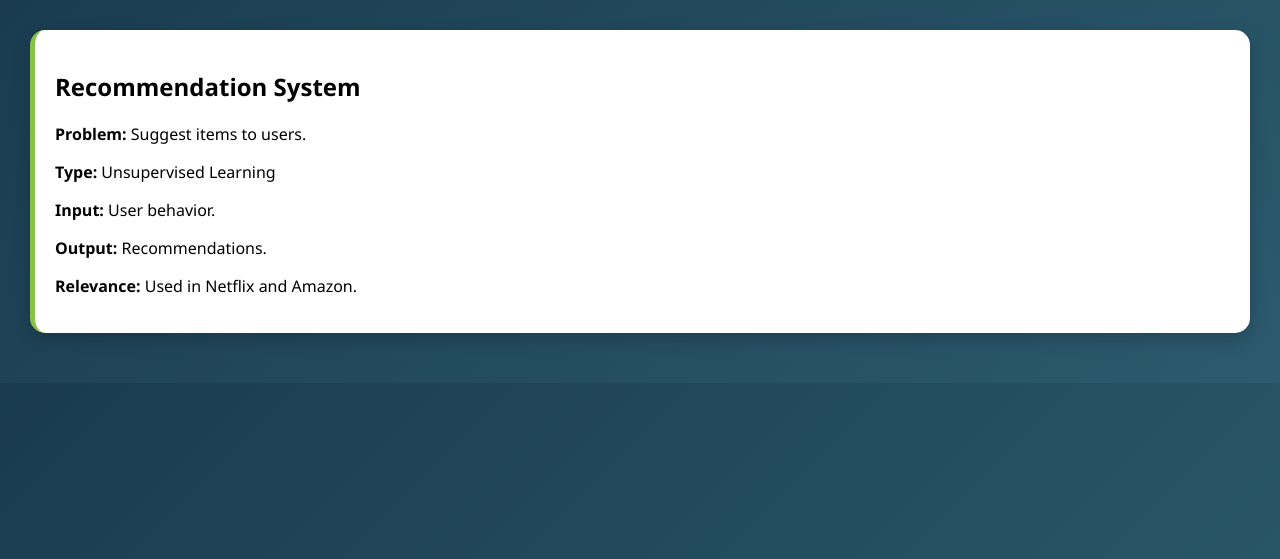
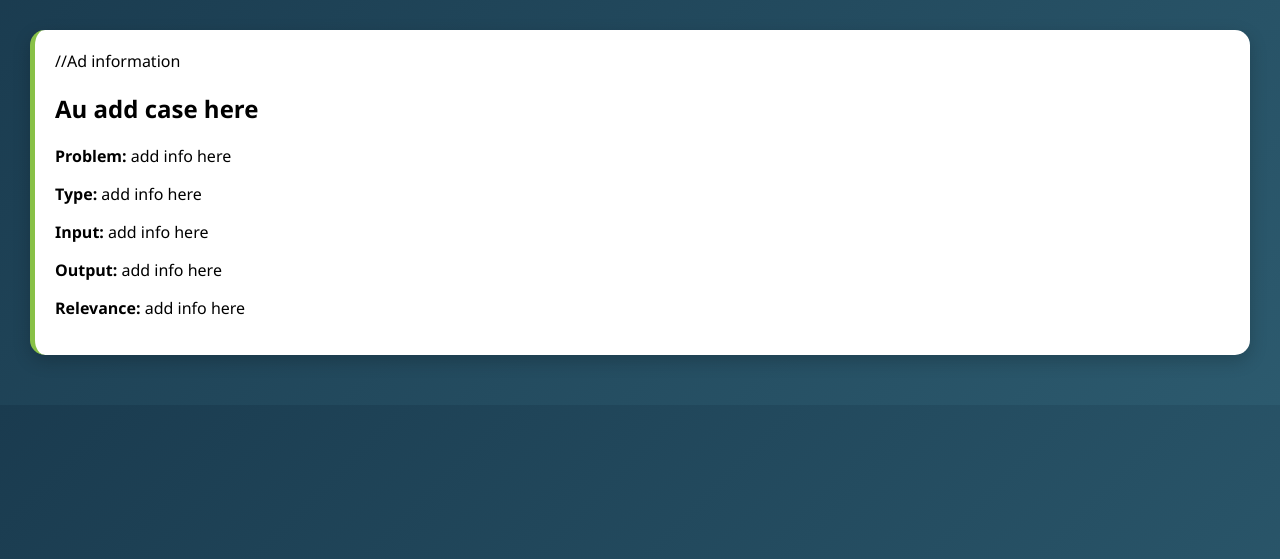
Before and after one commit to Gerlopa/trabajo-machine, a Flask app: page /case3 in a window 1280 px wide. Shown: the part 53-612 px from the top of the page. Run offline with Flask 3, Linux system fonts and the light colour scheme; parts of the project's set-up code (start-up, migrations or seed data) failed here and were passed over.

Commit message:
use case template

```diff
--- a/use case/templates/case3.html
+++ b/use case/templates/case3.html
@@ -1,17 +1,23 @@
 {% extends "index.html" %}
 
 {% block content %}
+
 <div class="card">
-<title>Recommendation System</title>
 
-<h2>Recommendation System</h2>
+//Ad information
 
-<p><strong>Problem:</strong> Suggest items to users.</p>
-<p><strong>Type:</strong> Unsupervised Learning</p>
-<p><strong>Input:</strong> User behavior.</p>
-<p><strong>Output:</strong> Recommendations.</p>
-<p><strong>Relevance:</strong> Used in Netflix and Amazon.</p>
+    <h2>Au add case here </h2>
+
+    <p><strong>Problem:</strong> add info here </p>
+
+    <p><strong>Type:</strong>  add info here </p>
+
+    <p><strong>Input:</strong> add info here </p>
+
+    <p><strong>Output:</strong> add info here  </p>
+
+    <p><strong>Relevance:</strong> add info here  </p>
+
+</div>
 
 {% endblock %}
-
-</div>
```
